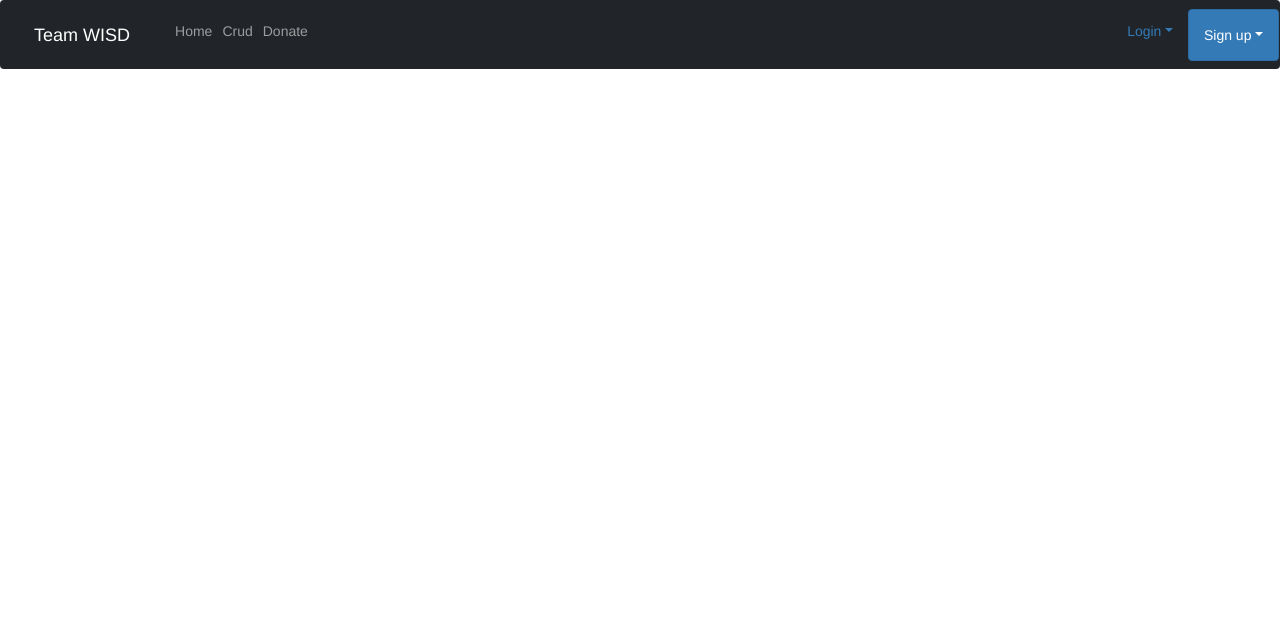
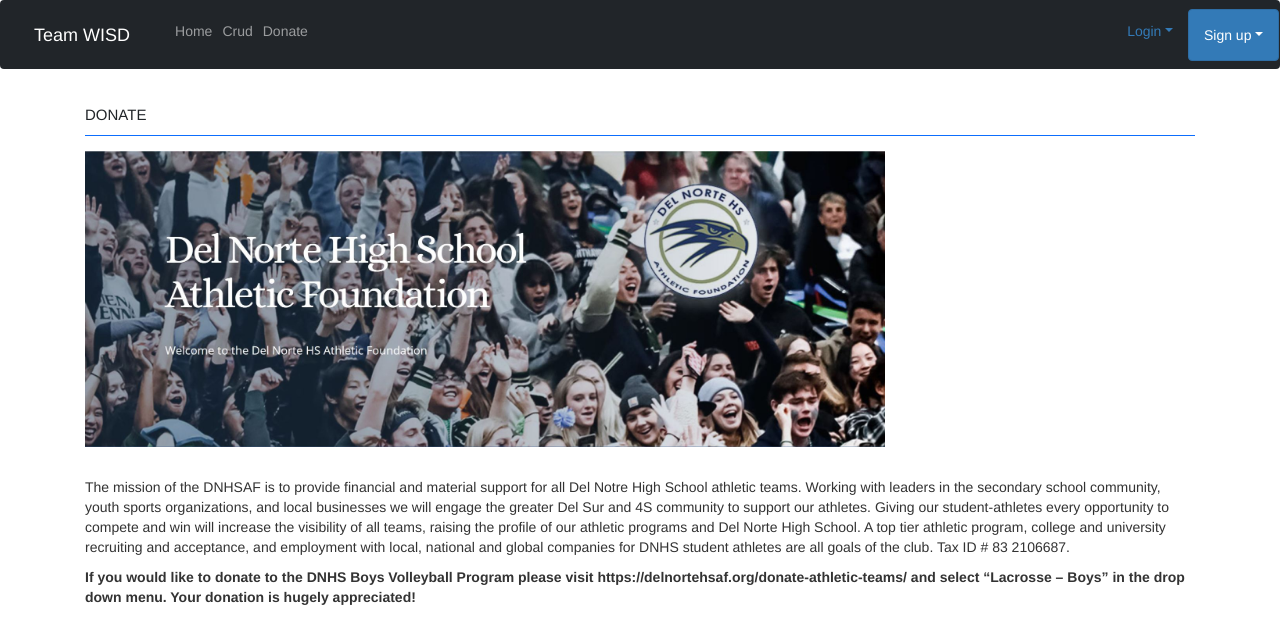
Before and after one commit to nighthawkcoders/lax, a Flask app: page /donate/ in a window 1280 px wide. Shown: the top 644 px of the page. Run offline with Flask 2, Linux system fonts and the light colour scheme; some libraries are stand-ins or nearby versions.

Commit message:
added more to donationp age

```diff
--- a/templates/donate.html
+++ b/templates/donate.html
@@ -1,12 +1,22 @@
 <!DOCTYPE html>
+
+<!-- EXTEND (layout.html), this is a template for all rendered pages in the project -->
 {% extends "layouts/base.html" %}
 
-<html lang="en">
-<head>
-    <meta charset="UTF-8">
-    <title>Title</title>
-</head>
-<body>
-    <p>The mission of the DNHSAF is to provide financial and material support for all Del Notre High School athletic teams. Working with leaders in the secondary school community, youth sports organizations, and local businesses we will engage the greater Del Sur and 4S community to support our athletes. Giving our student-athletes every opportunity to compete and win will increase the visibility of all teams, raising the profile of our athletic programs and Del Norte High School. A top tier athletic program, college and university recruiting and acceptance, and employment with local, national and global companies for DNHS student athletes are all goals of the club.&nbsp;Tax ID # 83 2106687.</p>
-</body>
-</html>
+<!-- CONTENT (in <body>), content for this page -->
+{% block body %}
+
+    <div class="container py-4">
+        <header class="pb-3 mb-4 border-bottom border-primary text-dark">
+            <span class="fs-4">DONATE</span>
+        </header>
+
+        <img src="/static/assets/athleticfoundation.jpeg" style="width: 800px">
+    </div>
+
+    <div class="container py-4">
+        <p>The mission of the DNHSAF is to provide financial and material support for all Del Notre High School athletic teams. Working with leaders in the secondary school community, youth sports organizations, and local businesses we will engage the greater Del Sur and 4S community to support our athletes. Giving our student-athletes every opportunity to compete and win will increase the visibility of all teams, raising the profile of our athletic programs and Del Norte High School. A top tier athletic program, college and university recruiting and acceptance, and employment with local, national and global companies for DNHS student athletes are all goals of the club. Tax ID # 83 2106687.</p>
+        <p style="font-weight: bold">If you would like to donate to the DNHS Boys Volleyball Program please visit https://delnortehsaf.org/donate-athletic-teams/ and select “Lacrosse – Boys” in the drop down menu. Your donation is hugely appreciated!</p>
+    </div>
+
+{% endblock %}
```
Also changed, not shown: static/assets/athleticfoundation.jpeg (added).
